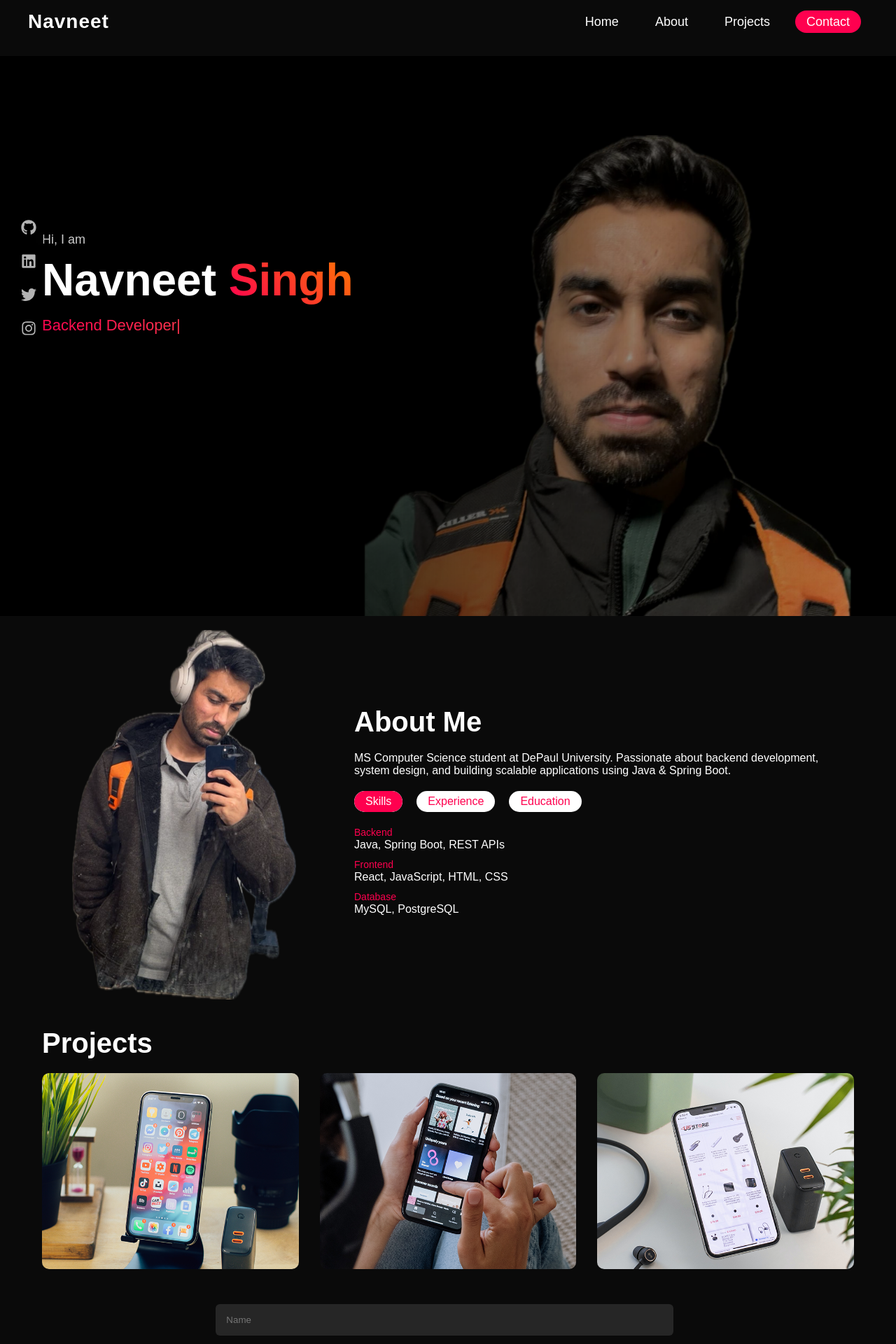
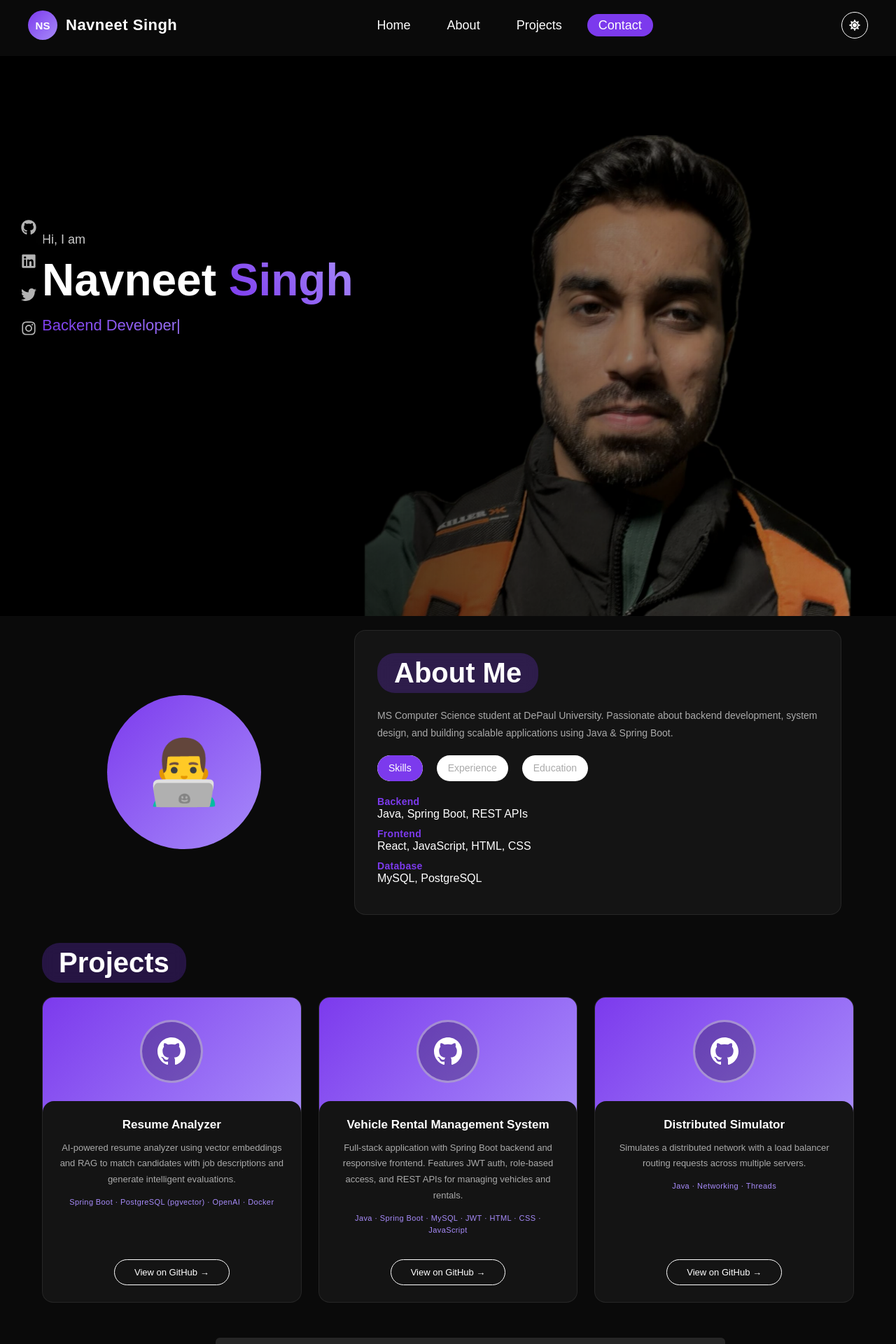
Before and after one commit to NavneetSingh09/navneet-portfolio, a React (Vite) app: page / in a window 1280 px wide. Shown: the top 1920 px of the page at 70% size. Built offline with nearby package versions, Linux system fonts and the light colour scheme.

Commit message:
UI changes2

```diff
--- a/src/App.jsx
+++ b/src/App.jsx
@@ -8,24 +8,31 @@ import { useEffect, useState } from "react";
 
 function App() {
 
+  const [theme, setTheme] = useState("dark");
   const [scrolled, setScrolled] = useState(false);
+
+  /* ================= THEME ================= */
+  useEffect(() => {
+    document.body.setAttribute("data-theme", theme);
+  }, [theme]);
+
+  const toggleTheme = () => {
+    setTheme(prev => prev === "dark" ? "light" : "dark");
+  };
 
   /* ================= NAVBAR SCROLL ================= */
   useEffect(() => {
     const handleScroll = () => {
       setScrolled(window.scrollY > 10);
     };
-
     window.addEventListener("scroll", handleScroll);
     handleScroll();
-
     return () => window.removeEventListener("scroll", handleScroll);
   }, []);
 
   /* ================= FADE-IN ================= */
   useEffect(() => {
     const faders = document.querySelectorAll(".fade-in");
-
     const observer = new IntersectionObserver(entries => {
       entries.forEach(entry => {
         if(entry.isIntersecting){
@@ -33,49 +40,29 @@ function App() {
         }
       });
     });
-
     faders.forEach(el => observer.observe(el));
   }, []);
 
-  /* ================= 🔥 CURSOR GLOW ================= */
+  /* ================= CURSOR GLOW ================= */
   useEffect(() => {
     const cursor = document.querySelector(".cursor-glow");
-
-    let mouseX = 0;
-    let mouseY = 0;
-    let currentX = 0;
-    let currentY = 0;
-
-    // Track mouse position
-    const move = (e) => {
-      mouseX = e.clientX;
-      mouseY = e.clientY;
-    };
-
-    // Smooth animation loop (IMPORTANT 🔥)
+    let mouseX = 0, mouseY = 0, currentX = 0, currentY = 0;
+    const move = (e) => { mouseX = e.clientX; mouseY = e.clientY; };
     const animate = () => {
       currentX += (mouseX - currentX) * 0.1;
       currentY += (mouseY - currentY) * 0.1;
-
-      if(cursor){
-        cursor.style.transform = `translate(${currentX}px, ${currentY}px)`;
-      }
-
+      if(cursor) cursor.style.transform = `translate(${currentX}px, ${currentY}px)`;
       requestAnimationFrame(animate);
     };
-
     window.addEventListener("mousemove", move);
     animate();
-
     return () => window.removeEventListener("mousemove", move);
   }, []);
 
   return (
     <>
-      {/* 🔥 CURSOR GLOW ELEMENT */}
       <div className="cursor-glow"></div>
-
-      <Navbar scrolled={scrolled} />
+      <Navbar scrolled={scrolled} theme={theme} toggleTheme={toggleTheme} />
       <SocialBar />
       <Header />
       <About />
--- a/src/components/About.jsx
+++ b/src/components/About.jsx
@@ -10,10 +10,11 @@ function About() {
         <div className="row">
 
           <div className="about-col-1">
-            <img src="/images/navneet2.png" alt="profile" />
+            <div className="about-emoji">👨‍💻</div>
           </div>
 
           <div className="about-col-2">
+            <div className="about-card">
               <h1 className="sub-title">About Me</h1>
 
               <p>
@@ -77,6 +78,8 @@ function About() {
 
             </div>
           </div>
+
+        </div>
       </div>
     </section>
   );
--- a/src/components/Navbar.jsx
+++ b/src/components/Navbar.jsx
@@ -1,7 +1,8 @@
 import { useEffect, useState } from "react";
 import { FaGithub, FaLinkedin, FaTwitter, FaInstagram } from "react-icons/fa";
+import { FaSun, FaMoon } from "react-icons/fa";
 
-function Navbar() {
+function Navbar({ theme, toggleTheme }) {
 
   const [active, setActive] = useState("header");
   const [scrolled, setScrolled] = useState(false);
@@ -9,50 +10,36 @@ function Navbar() {
 
   useEffect(() => {
     const sections = document.querySelectorAll("section");
-
     const handleScroll = () => {
-
-      // 🔥 Navbar blur
       setScrolled(window.scrollY > 50);
-
       let current = "";
-
       sections.forEach(section => {
         const rect = section.getBoundingClientRect();
-
-        if (
-          rect.top <= window.innerHeight / 2 &&
-          rect.bottom >= window.innerHeight / 2
-        ) {
+        if(rect.top <= window.innerHeight / 2 && rect.bottom >= window.innerHeight / 2){
           current = section.id;
         }
       });
-
-      // 🔥 Fix for last section
-      if ((window.innerHeight + window.scrollY) >= document.body.offsetHeight - 5) {
+      if((window.innerHeight + window.scrollY) >= document.body.offsetHeight - 5){
         current = "contact";
       }
-
       setActive(current);
     };
-
     window.addEventListener("scroll", handleScroll);
     handleScroll();
-
     return () => window.removeEventListener("scroll", handleScroll);
   }, []);
 
-  // 🔥 close menu on click
-  const handleClick = () => {
-    setMenuOpen(false);
-  };
+  const handleClick = () => setMenuOpen(false);
 
   return (
     <nav className={`nav ${scrolled ? "scrolled" : "transparent"}`}>
 
-      {/* 🔥 LOGO + MOBILE SOCIAL STACKED */}
+      {/* LOGO + MOBILE SOCIAL */}
      <div className="logo-block">
-        <h1 className="logo">Navneet</h1>
+  <div className="logo-wrapper">
+    <div className="logo-initials">NS</div>
+    <h1 className="logo">Navneet Singh</h1>
+  </div>
   <div className="mobile-social">
     <a href="https://github.com/NavneetSingh09" target="_blank" rel="noreferrer"><FaGithub /></a>
     <a href="https://linkedin.com/in/navneet-kumar-singh-842429154" target="_blank" rel="noreferrer"><FaLinkedin /></a>
@@ -61,7 +48,19 @@ function Navbar() {
   </div>
 </div>
 
-      {/* 🔥 HAMBURGER */}
+      {/* NAV LINKS */}
+      <ul className={menuOpen ? "open" : ""}>
+        <li><a onClick={handleClick} className={active==="header" ? "active" : ""} href="#header">Home</a></li>
+        <li><a onClick={handleClick} className={active==="about" ? "active" : ""} href="#about">About</a></li>
+        <li><a onClick={handleClick} className={active==="projects" ? "active" : ""} href="#projects">Projects</a></li>
+        <li><a onClick={handleClick} className={active==="contact" ? "active" : ""} href="#contact">Contact</a></li>
+      </ul>
+
+      {/* THEME TOGGLE + HAMBURGER */}
+      <div className="nav-right">
+        <button className="theme-toggle" onClick={toggleTheme}>
+          {theme === "dark" ? <FaSun /> : <FaMoon />}
+        </button>
         <div
           className={`hamburger ${menuOpen ? "active" : ""}`}
           onClick={() => setMenuOpen(!menuOpen)}
@@ -70,35 +69,7 @@ function Navbar() {
           <span></span>
           <span></span>
         </div>
-
-      {/* 🔥 NAV LINKS */}
-      <ul className={menuOpen ? "open" : ""}>
-
-        <li>
-          <a onClick={handleClick} className={active==="header" ? "active" : ""} href="#header">
-            Home
-          </a>
-        </li>
-
-        <li>
-          <a onClick={handleClick} className={active==="about" ? "active" : ""} href="#about">
-            About
-          </a>
-        </li>
-
-        <li>
-          <a onClick={handleClick} className={active==="projects" ? "active" : ""} href="#projects">
-            Projects
-          </a>
-        </li>
-
-        <li>
-          <a onClick={handleClick} className={active==="contact" ? "active" : ""} href="#contact">
-            Contact
-          </a>
-        </li>
-
-      </ul>
+      </div>
 
     </nav>
   );
--- a/src/components/Projects.jsx
+++ b/src/components/Projects.jsx
@@ -3,24 +3,21 @@ function Projects() {
   const projects = [
     {
       title: "Resume Analyzer",
-      description: "AI-based resume matcher with job recommendations",
-      image: "/images/work-1.png",
+      description: "AI-powered resume analyzer using vector embeddings and RAG to match candidates with job descriptions and generate intelligent evaluations.",
+      tech: "Spring Boot · PostgreSQL (pgvector) · OpenAI · Docker",
       github: "https://github.com/NavneetSingh09/ai-resume-analyzer",
-      live: "#"
     },
     {
-      title: "Spring Boot API",
-      description: "User onboarding system with authentication",
-      image: "/images/work-2.png",
+      title: "Vehicle Rental Management System",
+      description: "Full-stack application with Spring Boot backend and responsive frontend. Features JWT auth, role-based access, and REST APIs for managing vehicles and rentals.",
+      tech: "Java · Spring Boot · MySQL · JWT · HTML · CSS · JavaScript",
       github: "https://github.com/NavneetSingh09/vehicle-rental-system-springboot",
-      live: "#"
     },
     {
       title: "Distributed Simulator",
-      description: "Load balancer + server simulation project",
-      image: "/images/work-3.png",
+      description: "Simulates a distributed network with a load balancer routing requests across multiple servers.",
+      tech: "Java · Networking · Threads",
       github: "https://github.com/NavneetSingh09/distributed-network-simulator",
-      live: "#"
     }
   ];
 
@@ -31,33 +28,31 @@ function Projects() {
 
         <div className="work-list">
           {projects.map((project, index) => (
-            <div className="work" key={index}>
+            <div className="project-card" key={index}>
 
-              {/* FLIP CARD WRAPPER */}
-              <div className="flip-card">
+              {/* TOP — red circle with GitHub icon */}
+              <div className="card-circle-row">
+                <a href={project.github} target="_blank" rel="noopener noreferrer" className="card-circle">
+                  <svg xmlns="http://www.w3.org/2000/svg" width="40" height="40" viewBox="0 0 24 24" fill="white">
+                    <path d="M12 0C5.37 0 0 5.37 0 12c0 5.3 3.44 9.8 8.2 11.38.6.11.82-.26.82-.58v-2.03c-3.34.73-4.04-1.61-4.04-1.61-.55-1.39-1.34-1.76-1.34-1.76-1.09-.74.08-.73.08-.73 1.2.08 1.84 1.24 1.84 1.24 1.07 1.83 2.8 1.3 3.49 1 .11-.78.42-1.3.76-1.6-2.67-.3-5.47-1.33-5.47-5.93 0-1.31.47-2.38 1.24-3.22-.13-.3-.54-1.52.12-3.18 0 0 1.01-.32 3.3 1.23a11.5 11.5 0 0 1 3-.4c1.02 0 2.04.14 3 .4 2.28-1.55 3.29-1.23 3.29-1.23.66 1.66.25 2.88.12 3.18.77.84 1.24 1.91 1.24 3.22 0 4.61-2.81 5.63-5.48 5.92.43.37.81 1.1.81 2.22v3.29c0 .32.21.7.82.58C20.56 21.8 24 17.3 24 12c0-6.63-5.37-12-12-12z"/>
+                  </svg>
+                </a>
+              </div>
 
-                {/* FRONT — image */}
-                <div className="flip-front">
-                  <img src={project.image} alt={project.title} />
-                </div>
+              {/* BODY — title + description + tech */}
+              <div className="card-body-row">
+                <h3>{project.title}</h3>
+                <p>{project.description}</p>
+                <span className="tech-stack">{project.tech}</span>
+              </div>
 
-                {/* BACK — title + links */}
-                <div className="flip-back">
-                  <h3>{project.title}</h3>
-                  <p>{project.description}</p>
-                  <div className="project-links">
-                    <a href={project.github} target="_blank" rel="noopener noreferrer">
-                      GitHub
-                    </a>
-                    {project.live !== "#" && (
-                      <a href={project.live} target="_blank" rel="noopener noreferrer">
-                        Live
-                      </a>
-                    )}
-                  </div>
-                </div>
+              {/* FOOTER — github button */}
+              <div className="card-footer-row">
+                <a href={project.github} target="_blank" rel="noopener noreferrer" className="gh-link">
+                  View on GitHub →
+                </a>
+              </div>
 
-              </div>
             </div>
           ))}
         </div>
--- a/src/style.css
+++ b/src/style.css
@@ -1,3 +1,37 @@
+/* ================= THEME VARIABLES ================= */
+
+body[data-theme="dark"]{
+  --bg-primary:#0a0a0a;
+  --bg-secondary:#141414;
+  --bg-input:#262626;
+  --text-primary:white;
+  --text-secondary:#ccc;
+  --text-muted:#aaa;
+  --accent:#7c3aed;
+  --accent-light:#a78bfa;
+  --accent-gradient:linear-gradient(45deg,#7c3aed,#a78bfa,#c4b5fd);
+  --card-border:rgba(255,255,255,0.08);
+  --nav-bg:rgba(10,10,10,0.9);
+  --overlay-gradient:linear-gradient(to right,rgba(0,0,0,0.85) 25%,rgba(0,0,0,0.5) 60%,rgba(0,0,0,0.2) 100%);
+}
+
+body[data-theme="light"]{
+  --bg-primary:#b8b8b8;
+  --bg-secondary:#c2c2c2;
+  --bg-input:#ababab;
+  --text-primary:#0a0a0a;
+  --text-secondary:#1a1a1a;
+  --text-muted:#2a2a2a;
+  --accent:#7c3aed;
+  --accent-light:#a78bfa;
+  --accent-gradient:linear-gradient(45deg,#7c3aed,#a78bfa,#c4b5fd);
+  --card-border:rgba(0,0,0,0.12);
+  --nav-bg:rgba(184,184,184,0.95);
+  --overlay-gradient:linear-gradient(to right,rgba(0,0,0,0.75) 25%,rgba(0,0,0,0.4) 60%,rgba(0,0,0,0.1) 100%);
+}
+
+/* ================= BASE ================= */
+
 *{
   margin:0;
   padding:0;
@@ -6,9 +40,10 @@
 }
 
 body{
-  background:#0a0a0a;
-  color:white;
+  background:var(--bg-primary);
+  color:var(--text-primary);
   padding-top:80px;
+  transition:background 0.4s, color 0.4s;
 }
 
 .container{
@@ -39,14 +74,37 @@ body{
 }
 
 .nav.scrolled{
-  background:rgba(10,10,10,0.9);
+  background:var(--nav-bg);
   backdrop-filter:blur(10px);
 }
 
+/* ================= LOGO WRAPPER ================= */
+
+.logo-wrapper{
+  display:flex;
+  align-items:center;
+  gap:12px;
+}
+
+.logo-initials{
+  width:42px;
+  height:42px;
+  border-radius:50%;
+  background:linear-gradient(135deg,#7c3aed,#a78bfa);
+  display:flex;
+  align-items:center;
+  justify-content:center;
+  font-size:15px;
+  font-weight:700;
+  color:white;
+  flex-shrink:0;
+}
+
 .logo{
-  font-size:28px;
+  font-size:22px;
   font-weight:700;
-  letter-spacing:1px;
+  letter-spacing:0.5px;
+  color:var(--text-primary);
 }
 
 .nav ul{
@@ -60,7 +118,7 @@ body{
 }
 
 .nav ul li a{
-  color:white;
+  color:var(--text-primary);
   text-decoration:none;
   font-size:18px;
   position:relative;
@@ -75,7 +133,7 @@ body{
   content:'';
   position:absolute;
   inset:0;
-  background:#ff004f;
+  background:var(--accent);
   border-radius:25px;
   transform:scaleX(0);
   transform-origin:left;
@@ -93,6 +151,35 @@ body{
   color:white;
 }
 
+/* ================= THEME TOGGLE ================= */
+
+.nav-right{
+  display:flex;
+  align-items:center;
+  gap:16px;
+}
+
+.theme-toggle{
+  background:none;
+  border:1.5px solid var(--text-primary);
+  color:var(--text-primary);
+  width:38px;
+  height:38px;
+  border-radius:50%;
+  cursor:pointer;
+  display:flex;
+  align-items:center;
+  justify-content:center;
+  font-size:16px;
+  transition:0.3s;
+}
+
+.theme-toggle:hover{
+  background:var(--accent);
+  border-color:var(--accent);
+  color:white;
+}
+
 /* ================= HAMBURGER ================= */
 
 .hamburger{
@@ -105,7 +192,7 @@ body{
 .hamburger span{
   width:25px;
   height:3px;
-  background:white;
+  background:var(--text-primary);
   transition:0.3s;
 }
 
@@ -149,12 +236,7 @@ body{
   position:absolute;
   width:100%;
   height:100%;
-  background:linear-gradient(
-    to right,
-    rgba(0,0,0,0.85) 25%,
-    rgba(0,0,0,0.5) 60%,
-    rgba(0,0,0,0.2) 100%
-  );
+  background:var(--overlay-gradient);
   z-index:-1;
 }
 
@@ -165,17 +247,18 @@ body{
 
 .intro-text{
   font-size:18px;
-  color:#ccc;
+  color:var(--text-secondary);
   margin-bottom:10px;
 }
 
 .main-name{
   font-size:64px;
   font-weight:700;
+  color:white;
 }
 
 .main-name span{
-  background:linear-gradient(45deg,#ff004f,#ff7a00);
+  background:linear-gradient(45deg,#7c3aed,#a78bfa);
   -webkit-background-clip:text;
   color:transparent;
 }
@@ -183,7 +266,7 @@ body{
 .typing-text{
   font-size:22px;
   margin-top:15px;
-  background:linear-gradient(45deg,#ff004f,#ff4d4d,#ff7a00);
+  background:var(--accent-gradient);
   -webkit-background-clip:text;
   -webkit-text-fill-color:transparent;
 }
@@ -201,72 +284,108 @@ body{
 
 .work-list{
   display:grid;
-  grid-template-columns:repeat(auto-fit,minmax(250px,1fr));
-  gap:30px;
+  grid-template-columns:repeat(auto-fit,minmax(280px,1fr));
+  gap:24px;
 }
 
-/* ================= FLIP CARD ================= */
-
-.work{
-  perspective:1000px;
-  height:280px;
-  border-radius:10px;
-}
-
-.flip-card{
-  width:100%;
-  height:100%;
-  position:relative;
-  transform-style:preserve-3d;
-  transition:transform 0.6s ease;
-}
-
-.work:hover .flip-card{
-  transform:rotateY(180deg);
-}
-
-.flip-front,
-.flip-back{
-  position:absolute;
-  width:100%;
-  height:100%;
-  backface-visibility:hidden;
-  border-radius:10px;
+.project-card{
+  background:var(--bg-secondary);
+  border:1px solid var(--card-border);
+  border-radius:16px;
+  display:flex;
+  flex-direction:column;
+  align-items:center;
+  text-align:center;
+  transition:border-color 0.3s, transform 0.3s;
   overflow:hidden;
 }
 
-.flip-front img{
-  width:100%;
-  height:100%;
-  object-fit:cover;
+.project-card:hover{
+  border-color:var(--accent);
+  transform:translateY(-4px);
 }
 
-.flip-back{
-  background:linear-gradient(135deg,#1a1a1a,#2a2a2a);
-  transform:rotateY(180deg);
+.card-circle-row{
+  width:100%;
+  background:linear-gradient(135deg,#7c3aed,#a78bfa);
+  padding:32px 0 50px;
+  display:flex;
+  justify-content:center;
+  align-items:center;
+}
+
+.card-circle{
+  width:90px;
+  height:90px;
+  border-radius:50%;
+  background:rgba(0,0,0,0.25);
+  border:3px solid rgba(255,255,255,0.4);
+  display:flex;
+  align-items:center;
+  justify-content:center;
+  transition:0.3s;
+}
+
+.card-circle:hover{
+  background:rgba(0,0,0,0.5);
+  border-color:white;
+  transform:scale(1.08);
+}
+
+.card-body-row{
+  padding:24px 24px 16px;
   display:flex;
   flex-direction:column;
-  justify-content:center;
-  align-items:center;
-  padding:30px;
-  text-align:center;
-  border:1px solid rgba(255,0,79,0.3);
+  gap:12px;
+  flex:1;
+  margin-top:-24px;
+  background:var(--bg-secondary);
+  border-radius:16px 16px 0 0;
+  width:100%;
 }
 
-.flip-back h3{
-  font-size:22px;
-  font-weight:700;
-  margin-bottom:12px;
-  background:linear-gradient(45deg,#ff004f,#ff7a00);
-  -webkit-background-clip:text;
-  -webkit-text-fill-color:transparent;
+.card-body-row h3{
+  font-size:17px;
+  font-weight:600;
+  color:var(--text-primary);
 }
 
-.flip-back p{
-  font-size:14px;
-  color:#ccc;
-  margin-bottom:20px;
+.card-body-row p{
+  font-size:13px;
+  color:var(--text-muted);
+  line-height:1.75;
+}
+
+.tech-stack{
+  font-size:11px;
+  color:var(--accent-light);
+  letter-spacing:0.4px;
   line-height:1.6;
+}
+
+.card-footer-row{
+  padding:16px 24px 24px;
+  width:100%;
+  display:flex;
+  justify-content:center;
+}
+
+.gh-link{
+  display:inline-block;
+  padding:10px 28px;
+  border:1.5px solid var(--text-primary);
+  border-radius:25px;
+  color:var(--text-primary);
+  text-decoration:none;
+  font-size:13px;
+  font-weight:500;
+  transition:0.3s;
+}
+
+.gh-link:hover{
+  background:var(--accent);
+  border-color:var(--accent);
+  color:white;
 }
 
 /* ================= ABOUT ================= */
@@ -295,10 +414,56 @@ body{
   width:100%;
   padding:15px;
   margin:10px 0;
-  background:#262626;
+  background:var(--bg-input);
   border:none;
+  color:var(--text-primary);
+  border-radius:6px;
+}
+.btn{
+  display:inline-block;
+  padding:12px 36px;
+  background:linear-gradient(135deg,#7c3aed,#a78bfa);
   color:white;
-  border-radius:6px;
+  border:none;
+  border-radius:25px;
+  font-size:15px;
+  font-weight:600;
+  font-family:'Poppins', sans-serif;
+  cursor:pointer;
+  position:relative;
+  overflow:hidden;
+  transition:transform 0.3s, box-shadow 0.3s;
+  margin-top:6px;
+  z-index:0;
+}
+
+.btn::after{
+  content:'';
+  position:absolute;
+  inset:0;
+  background:linear-gradient(135deg,#a78bfa,#7c3aed);
+  opacity:0;
+  transition:opacity 0.3s;
+  z-index:-1;
+}
+
+.btn:hover{
+  transform:translateY(-2px);
+  box-shadow:0 8px 20px rgba(124,58,237,0.4);
+}
+
+.btn:hover::after{
+  opacity:1;
+}
+
+.btn:active{
+  transform:translateY(0);
+}
+
+.btn:disabled{
+  opacity:0.6;
+  cursor:not-allowed;
+  transform:none;
 }
 
 /* ================= ANIMATION ================= */
@@ -340,12 +505,12 @@ body{
 }
 
 .social-bar a:hover{
-  color:#ff004f;
+  color:var(--accent-light);
   transform:translateX(5px) scale(1.2);
   opacity:1;
 }
 
-/* ================= MOBILE SOCIAL (Navbar) ================= */
+/* ================= MOBILE SOCIAL ================= */
 
 .mobile-social{
   display:none;
@@ -369,7 +534,7 @@ body{
     right:0;
     width:220px;
 
-    background:rgba(0,0,0,0.95);
+    background:var(--nav-bg);
     backdrop-filter:blur(10px);
 
     flex-direction:column;
@@ -390,7 +555,13 @@ body{
   }
 
   .logo{
-    font-size:22px;
+    font-size:18px;
+  }
+
+  .logo-initials{
+    width:36px;
+    height:36px;
+    font-size:13px;
   }
 
   .logo-block{
@@ -399,21 +570,28 @@ body{
     gap:4px;
   }
 
+  .logo-wrapper{
+    display:flex;
+    align-items:center;
+    gap:10px;
+  }
+
   .mobile-social{
     display:flex;
     gap:14px;
     align-items:center;
+    padding-left:46px;
   }
 
   .mobile-social a{
-    color:white;
-    font-size:18px;
+    color:var(--text-primary);
+    font-size:16px;
     opacity:0.8;
     transition:0.3s;
   }
 
   .mobile-social a:hover{
-    color:#ff004f;
+    color:var(--accent);
     opacity:1;
   }
 
@@ -448,12 +626,8 @@ body{
     padding:60px 15px;
   }
 
-  .work{
-    height:280px;
-  }
-
-  .work:active .flip-card{
-    transform:rotateY(180deg);
+  .project-card{
+    transform:none;
   }
 
   .about-col-1,
@@ -490,6 +664,13 @@ html{
 .sub-title{
   font-size:40px;
   margin-bottom:20px;
+  display:inline-block;
+  padding:6px 24px;
+  background:rgba(124,58,237,0.25);
+  color:var(--text-primary);
+  border-radius:25px;
+  backdrop-filter:blur(10px);
+  -webkit-backdrop-filter:blur(10px);
 }
 
 /* ================= TABS ================= */
@@ -508,7 +689,7 @@ html{
   border-radius:25px;
   transition:color 0.3s, background 0.3s;
   background:white;
-  color:#ff004f;
+  color:var(--accent);
   z-index:0;
   overflow:hidden;
 }
@@ -517,7 +698,7 @@ html{
   content:'';
   position:absolute;
   inset:0;
-  background:#ff004f;
+  background:var(--accent);
   border-radius:25px;
   transform:scaleX(0);
   transform-origin:left;
@@ -547,37 +728,12 @@ html{
 
 .tab-contents ul li{
   margin:10px 0;
+  color:var(--text-primary);
 }
 
 .tab-contents ul li span{
-  color:#ff004f;
+  color:var(--accent-light);
   font-size:14px;
-}
-
-/* ================= PROJECT LINKS ================= */
-
-.project-links{
-  display:flex;
-  gap:12px;
-  margin-top:12px;
-}
-
-.project-links a{
-  display:inline-block;
-  padding:8px 20px;
-  border:2px solid white;
-  border-radius:25px;
-  color:white;
-  text-decoration:none;
-  font-size:14px;
-  font-weight:500;
-  letter-spacing:0.5px;
-  transition:0.3s;
-}
-
-.project-links a:hover{
-  background:white;
-  color:#ff004f;
 }
 
 /* ================= CURSOR GLOW ================= */
@@ -598,5 +754,42 @@ html{
 }
 
 .form-status.error{
-  color:#ff004f;
+  color:var(--accent-light);
 }
+
+/* ================= ABOUT EMOJI ================= */
+
+.about-emoji{
+  width:220px;
+  height:220px;
+  border-radius:50%;
+  background:linear-gradient(135deg,#7c3aed,#a78bfa);
+  display:flex;
+  align-items:center;
+  justify-content:center;
+  font-size:90px;
+}
+
+/* ================= ABOUT CARD ================= */
+
+.about-card{
+  background:var(--bg-secondary);
+  border:1px solid var(--card-border);
+  border-radius:16px;
+  padding:32px;
+}
+
+.about-card p{
+  color:var(--text-muted);
+  font-size:14px;
+  line-height:1.75;
+}
+
+/* ================= TAB CONTENT LABELS ================= */
+
+.tab-contents ul li span{
+  color:var(--accent);
+  font-size:14px;
+  font-weight:700;
+  letter-spacing:0.3px;
+}
```
Lines whose indentation alone changed are shown as unchanged.
